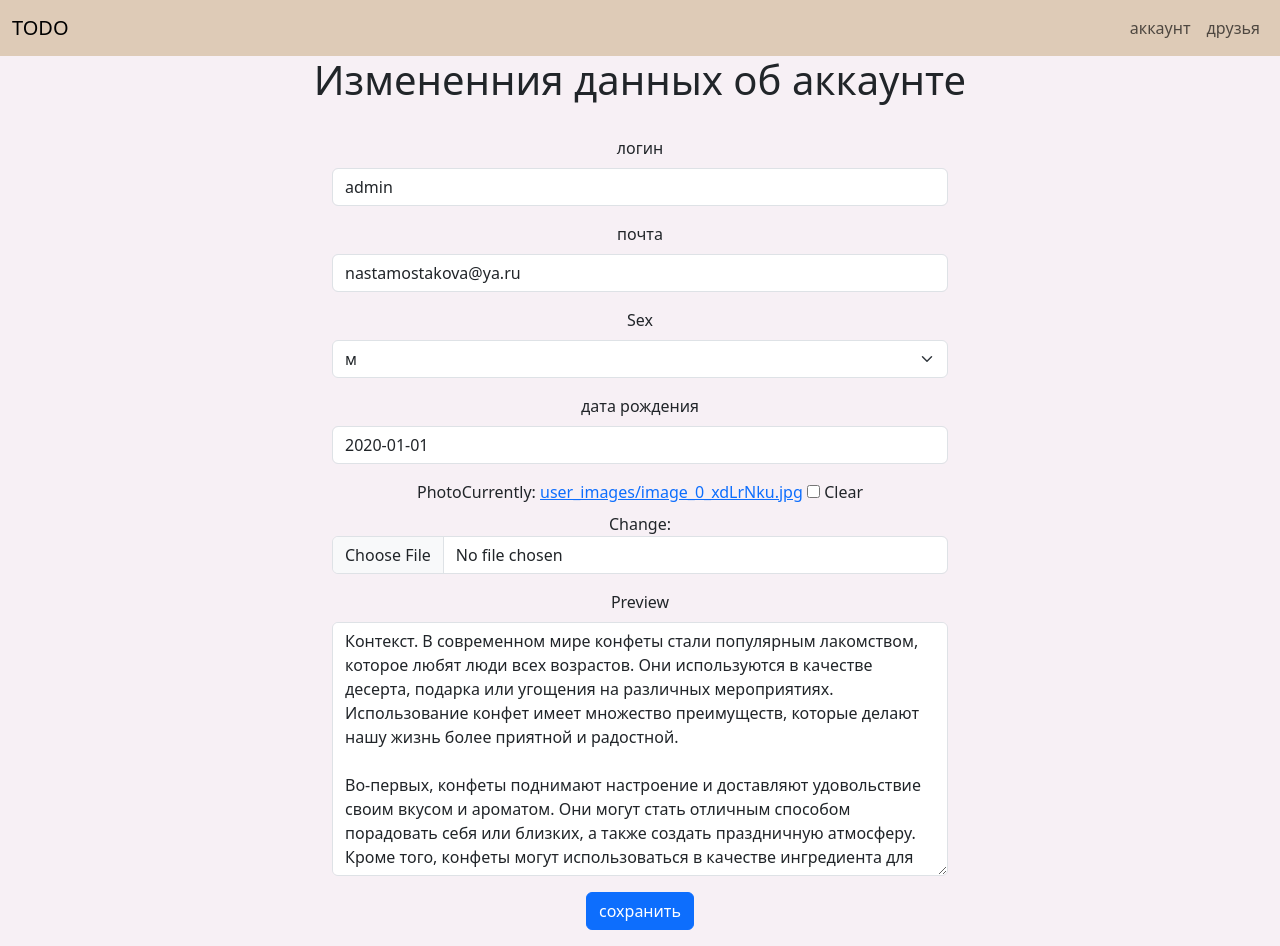
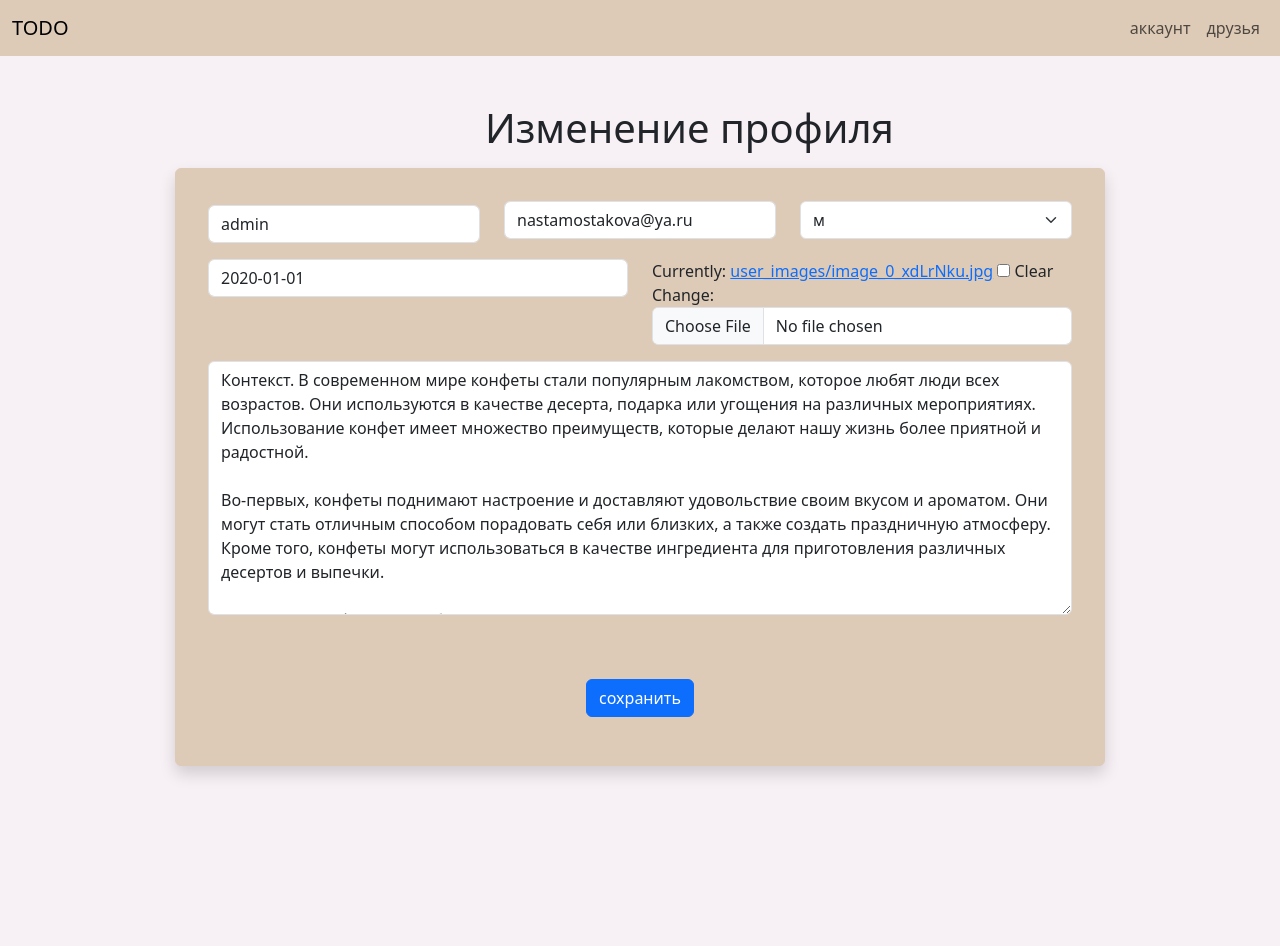
Before and after one commit to anapty-xi/to_do_project, a Django app: page /account/profile_info_edit/ in a window 1280 px wide. After the commit the page ends 777 px from the top, so only its background shows below. Run offline with Django 5.2, Linux system fonts and the light colour scheme; a user stored in the database is signed in; data comes from the database, SQL or seed files in the repository; both versions use the stored data as it was after the commit; some libraries are stand-ins or nearby versions.

Commit message:
accoint info layout and form errorrs added

```diff
--- a/todo_project/account/forms.py
+++ b/todo_project/account/forms.py
@@ -51,6 +51,9 @@
     photo = forms.ImageField(required=False)
     preview = forms.CharField(widget=forms.Textarea)
 
+
+
+
 class ResetPasswordForm(forms.Form):
     password1 = forms.CharField(label='пароль', widget=forms.PasswordInput)
     password2 = forms.CharField(label='повторите пароль', widget=forms.PasswordInput)
--- a/todo_project/account/templates/account/profile_info_edit.html
+++ b/todo_project/account/templates/account/profile_info_edit.html
@@ -6,30 +6,62 @@
 
 {% block content %}
 
-<div class="container-fluid text-center">
+<div class="container">
+    <div class="col-10 offset-md-1">
+        <h1 class="offset-md-4 mt-5 mb-3">Изменение профиля</h1>
+        <div class="card shadow p-3 mb-5 " style="background-color: #DECBB7; border-color: #DECBB7;">
+            <div class="card-body">
+                <form method="post">
+                    {% csrf_token %}
                     <div class="row">
-        <h1>Измененния данных об аккаунте</h1>
+                        <div class="col mt-1">
+                            {% bootstrap_label "Логин" label_for="username" label_class='form-label fw-bold' %}
+                            {% bootstrap_field form.username show_label=False  %}
                         </div>
 
+                        <div class="col">
+                            {% bootstrap_label "Почта" label_for="email" label_class='form-label fw-bold' %}
+                            {% bootstrap_field form.email show_label=False %}
+                        </div>
+
+                        <div class="col">
+                            {% bootstrap_label "Пол" label_for="sex" label_class='form-label fw-bold' %}
+                            {% bootstrap_field form.sex show_label=False %}
+                        </div>
+                    </div>
+
+                    <div class="row">
+                        <div class="col">
+                            {% bootstrap_label "Дата рождения" label_for="birthd" label_class='form-label fw-bold' %}
+                            {% bootstrap_field form.birthd show_label=False %}
+                        </div>
+
+                        <div class="col">
+                            {% bootstrap_label "Аватарка" label_for="photo" label_class='form-label fw-bold' %}
+                            {% bootstrap_field form.photo show_label=False %}
+                        </div>
+                    </div>
+
+                    <div class="row">
+                        <div class="col">
+                            {% bootstrap_label "О себе" label_for="preview" label_class='form-label fw-bold' %}
+                            {% bootstrap_field form.preview show_label=False %}
+                        </div>
+                    </div>
+
+                    <div class="row text-center mt-4">
+                        {% bootstrap_form_errors form layout='inline' %}
+                    </div>
                     <div class="row text-center">
-        <div class="col-6 offset-md-3 gy-4">
-            <form method="post" enctype="multipart/form-data">
-                {% csrf_token %}
-
-                {% bootstrap_field form.username layout="horizontal" %}
-                {% bootstrap_field form.email layout="horizontal" %}
-                {% bootstrap_field form.sex layout="horizontal" %}
-                {% bootstrap_field form.birthd layout="horizontal" %}
-                {% bootstrap_field form.photo layout="horizontal" %}
-                {% bootstrap_field form.preview layout="horizontal" %}
-
-                {% bootstrap_button "сохранить" button_type="submit" button_class="btn-primary" %}
-
+                        <div class="col mt-4">
+                            {% bootstrap_button "сохранить" button_type="submit" size='lg' extra_classes='form-btn-primary' %}
+                        </div>
+                    </div>
                 </form>
             </div>
         </div>
 
-
+    </div>
 </div>
 
 
--- a/todo_project/account/views.py
+++ b/todo_project/account/views.py
@@ -67,9 +67,18 @@
         form = ProfileInfoForm(request.POST, request.FILES)
         if form.is_valid():
             cd = form.cleaned_data
-            services.user_profile_update_user_model(request, cd)
-            services.user_profile_update_profile_model(request, cd)
-            return redirect('/account/profile_info')
+            error_dict = {}
+            error_dict['username'] = User.objects.exclude(pk=user.pk).filter(username=cd['username'])
+            error_dict['email'] =  User.objects.exclude(pk=user.pk).filter(email=cd['email'])
+            if len(error_dict['username']) == 0 and len(error_dict['email']) == 0:
+                services.user_profile_update_user_model(request, cd)
+                services.user_profile_update_profile_model(request, cd)
+                return redirect('/account/profile_info')
+            else:
+                if len(error_dict['username']) == 0:
+                    form.add_error(field='username', error=ValidationError('Логин уже занят'))
+                elif len(error_dict['email']) == 0:
+                    form.add_error(field='email', error=ValidationError('Почта уже привязана к другому аккаунту'))
 
 
     else:
```
Also changed, not shown: todo_project/account/templates/account/profile_info.html (+55 -52 lines), todo_project/db.sqlite3. Lines whose indentation alone changed are shown as unchanged.
